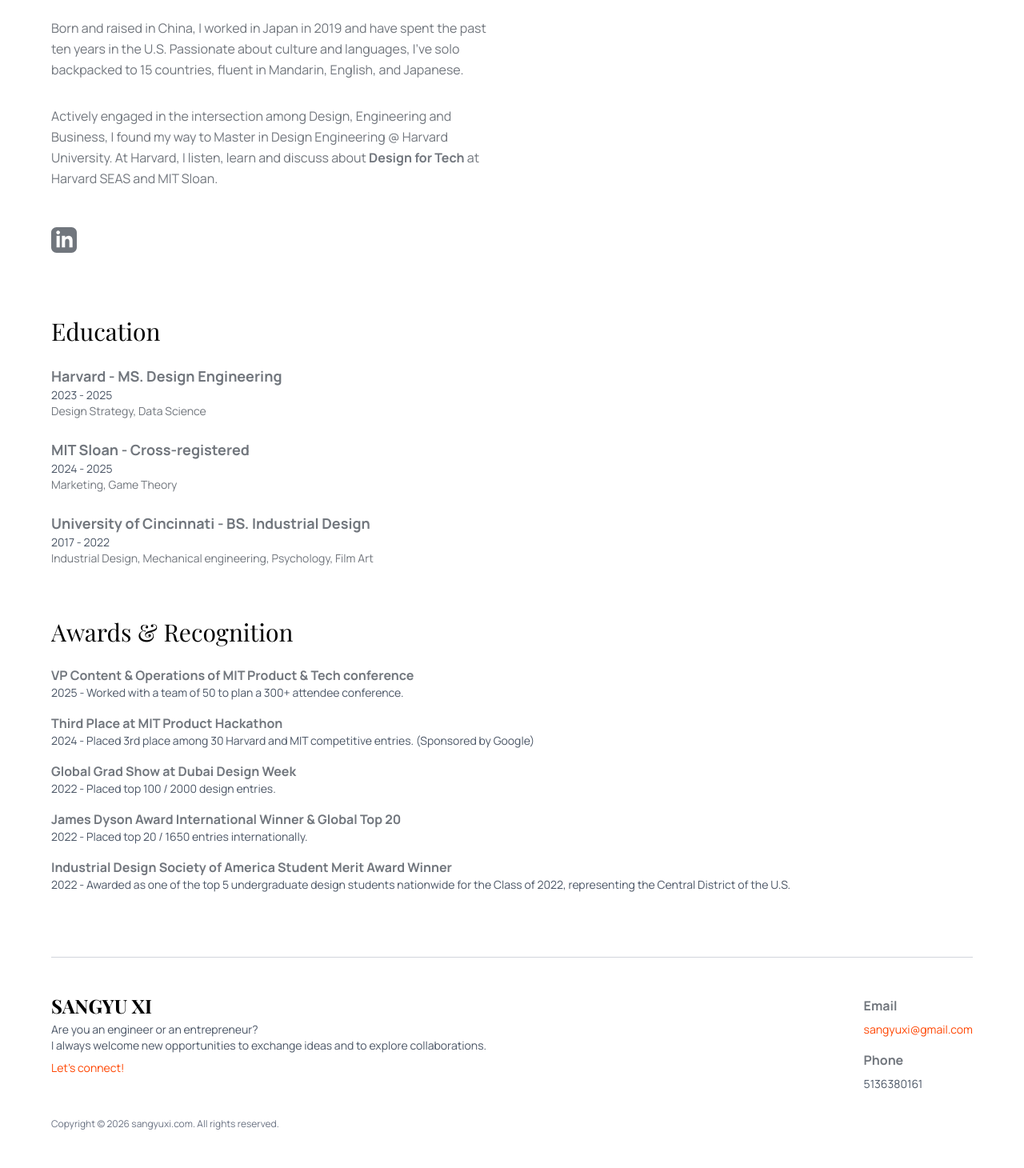
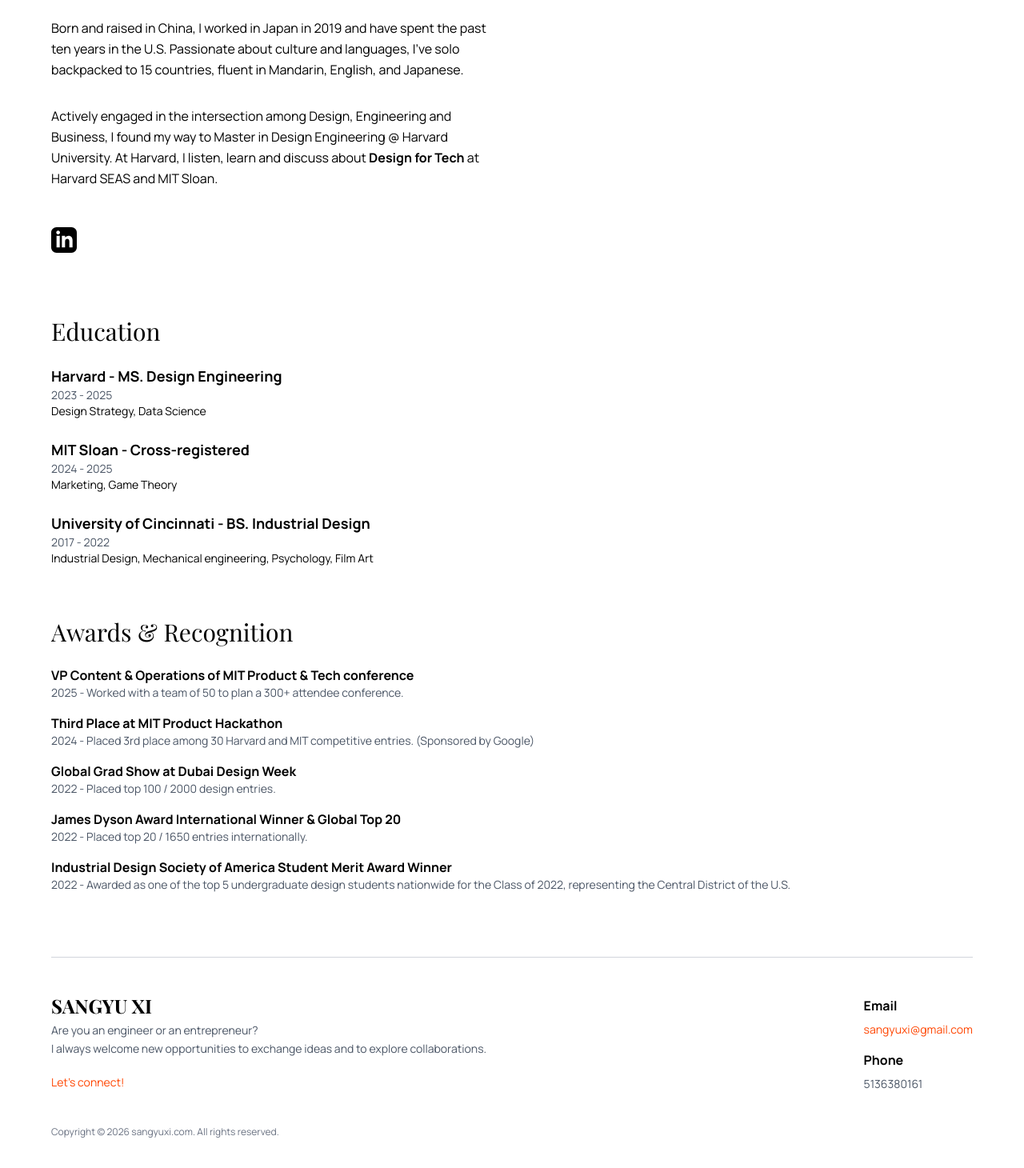
Before and after one commit to sekimataki/portfolio, a Next.js app: page /about in a window 1280 px wide. Shown: the part 450-1910 px from the top of the page at 80% size. Built offline with nearby package versions, Linux system fonts and the light colour scheme.

Commit message:
Your descriptive message here

```diff
--- a/app/about/page.tsx
+++ b/app/about/page.tsx
@@ -1,7 +1,7 @@
 "use client";
 
 import type { ReactNode } from "react";
-import { useEffect, useLayoutEffect, useState } from "react";
+import { useEffect, useLayoutEffect, useRef, useState } from "react";
 import Link from "next/link";
 import Image from "next/image";
 
@@ -64,9 +64,37 @@
   return show;
 }
 
+function useRevealOnScroll<T extends HTMLElement = HTMLElement>() {
+  const ref = useRef<T | null>(null);
+  const [show, setShow] = useState(false);
+
+  useLayoutEffect(() => {
+    if (readPrefersReducedMotion()) {
+      setShow(true);
+      return;
+    }
+    const el = ref.current;
+    if (!el) return;
+    const io = new IntersectionObserver(
+      ([entry]) => {
+        if (entry.isIntersecting) {
+          setShow(true);
+          io.disconnect();
+        }
+      },
+      { threshold: 0.1, rootMargin: "0px 0px -6% 0px" },
+    );
+    io.observe(el);
+    return () => io.disconnect();
+  }, []);
+
+  return { ref, show };
+}
+
 export default function About() {
   const [headerScrolled, setHeaderScrolled] = useState(false);
   const foldShow = useRevealOnMount();
+  const footReveal = useRevealOnScroll<HTMLElement>();
 
   useEffect(() => {
     const onScroll = () => setHeaderScrolled(window.scrollY > 12);
@@ -152,19 +180,19 @@
             </FadeSlideSegment>
 
             <FadeSlideSegment show={foldShow} index={5} className="w-full">
-              <p className="font-manrope text-sm leading-relaxed text-[#71767D] sm:text-base">
+              <p className="font-manrope text-sm leading-relaxed text-[#000000] sm:text-base">
                 &ldquo;Sangyu(桑榆)&rdquo; comes from a Chinese ancient poem, meaning &ldquo;Sunset&rdquo;. In the poem, it suggests that if one loses something at the sunrise, she will gain something else at the sunset. Growing up, I embraced an adventurous spirit, always prioritizing the richness of experience of my journey.
               </p>
             </FadeSlideSegment>
 
             <FadeSlideSegment show={foldShow} index={6} className="w-full">
-              <p className="font-manrope text-sm leading-relaxed text-[#71767D] sm:text-base">
+              <p className="font-manrope text-sm leading-relaxed text-[#000000] sm:text-base">
                 Born and raised in China, I worked in Japan in 2019 and have spent the past ten years in the U.S. Passionate about culture and languages, I&apos;ve solo backpacked to 15 countries, fluent in Mandarin, English, and Japanese.
               </p>
             </FadeSlideSegment>
 
             <FadeSlideSegment show={foldShow} index={7} className="w-full">
-              <p className="font-manrope text-sm leading-relaxed text-[#71767D] sm:text-base">
+              <p className="font-manrope text-sm leading-relaxed text-[#000000] sm:text-base">
                 Actively engaged in the intersection among Design, Engineering and Business, I found my way to Master in Design Engineering @ Harvard University. At Harvard, I listen, learn and discuss about{" "}
                 <span className="font-bold">Design for Tech</span> at Harvard SEAS and MIT Sloan.
               </p>
@@ -177,7 +205,7 @@
                 rel="noopener noreferrer"
                 className="transition-all hover:text-[#000000] hover:opacity-70"
               >
-                <svg className="h-7 w-7 sm:h-8 sm:w-8" fill="#71767D" viewBox="0 0 24 24">
+                <svg className="h-7 w-7 sm:h-8 sm:w-8" fill="#000000" viewBox="0 0 24 24">
                   <path d="M19 0h-14c-2.761 0-5 2.239-5 5v14c0 2.761 2.239 5 5 5h14c2.762 0 5-2.239 5-5v-14c0-2.761-2.238-5-5-5zm-11 19h-3v-11h3v11zm-1.5-12.268c-.966 0-1.75-.79-1.75-1.764s.784-1.764 1.75-1.764 1.75.79 1.75 1.764-.783 1.764-1.75 1.764zm13.5 12.268h-3v-5.604c0-3.368-4-3.113-4 0v5.604h-3v-11h3v1.765c1.396-2.586 7-2.777 7 2.476v6.759z" />
                 </svg>
               </a>
@@ -190,7 +218,7 @@
             <FadeSlideSegment show={foldShow} index={9} className="w-full min-w-0">
               <h3 className="mb-4 font-playfair text-2xl text-pretty text-[#000000] sm:mb-6 sm:text-3xl">Education</h3>
             </FadeSlideSegment>
-            <div className="space-y-4 font-manrope text-[#71767D] sm:space-y-6">
+            <div className="space-y-4 font-manrope text-[#000000] sm:space-y-6">
               <FadeSlideSegment show={foldShow} index={10} className="w-full">
                 <div>
                   <h4 className="break-words text-base font-bold sm:text-lg">Harvard - MS. Design Engineering</h4>
@@ -219,7 +247,7 @@
             <FadeSlideSegment show={foldShow} index={13} className="w-full min-w-0">
               <h3 className="mb-4 font-playfair text-2xl text-pretty text-[#000000] sm:mb-6 sm:text-3xl">Awards & Recognition</h3>
             </FadeSlideSegment>
-            <div className="space-y-4 font-manrope text-[#71767D]">
+            <div className="space-y-4 font-manrope text-[#000000]">
               <FadeSlideSegment show={foldShow} index={14} className="w-full">
                 <div>
                   <h4 className="break-words text-sm font-bold sm:text-base">VP Content & Operations of MIT Product & Tech conference</h4>
@@ -256,24 +284,25 @@
           </section>
         </div>
 
-        <footer className="mt-12 border-t border-gray-300 pt-8 sm:mt-16 sm:pt-12 md:mt-20">
-          <div className="flex min-w-0 flex-col items-start justify-between gap-6 sm:gap-8 md:flex-row md:items-start">
-            <FadeSlideSegment show={foldShow} index={19} className="w-full min-w-0 space-y-2 md:max-w-xl">
+        <footer
+          ref={footReveal.ref}
+          className="mt-10 border-t border-gray-300 pt-8 sm:mt-16 sm:pt-12 md:mt-20"
+        >
+            <div className="flex min-w-0 flex-col gap-6 sm:gap-8 md:flex-row md:items-start md:justify-between">
+              <FadeSlideSegment show={footReveal.show} index={0} className="min-w-0 space-y-2 md:max-w-xl">
                 <h4 className="font-playfair text-[20px] font-bold uppercase leading-none text-black sm:text-[24px]">Sangyu Xi</h4>
-              <p className="font-manrope text-xs text-gray-600 sm:text-sm">
-                Are you an engineer or an entrepreneur?
-                <br />
-                I always welcome new opportunities to exchange ideas and to explore collaborations.
-                <br />
+                <p className="font-manrope text-xs leading-relaxed text-gray-600 sm:text-sm">
+                  Are you an engineer or an entrepreneur?<br />
+                  I always welcome new opportunities to exchange ideas and to explore collaborations.<br />
                 </p>
-              <a href="mailto:sangyuxi@gmail.com">
+                <a href="mailto:sangyuxi@gmail.com" className="inline-flex min-h-11 items-center py-1">
                   <p className="font-manrope text-xs text-[#FF4500] sm:text-sm">Let&apos;s connect!</p>
                 </a>
               </FadeSlideSegment>
-            <FadeSlideSegment show={foldShow} index={20} className="w-full min-w-0 space-y-2 md:w-auto md:shrink-0">
-              <h4 className="font-manrope text-sm font-bold text-[#71767D] sm:text-base">Email</h4>
+              <FadeSlideSegment show={footReveal.show} index={1} className="min-w-0 space-y-2 md:shrink-0">
+                <h4 className="font-manrope text-sm font-bold text-[#000000] sm:text-base">Email</h4>
                 <p className="break-all font-manrope text-xs text-[#FF4500] sm:text-sm">sangyuxi@gmail.com</p>
-              <h4 className="mt-4 font-manrope text-sm font-bold text-[#71767D] sm:text-base">Phone</h4>
+                <h4 className="mt-4 font-manrope text-sm font-bold text-[#000000] sm:text-base">Phone</h4>
                 <p className="font-manrope text-xs text-gray-600 sm:text-sm">
                   <a href="tel:+15136380161" className="hover:text-black">
                     5136380161
@@ -281,8 +310,10 @@
                 </p>
               </FadeSlideSegment>
             </div>
-          <FadeSlideSegment show={foldShow} index={22} className="mt-6 w-full sm:mt-8">
-            <p className="font-manrope text-xs text-gray-500">Copyright &copy; 2026 sangyuxi.com. All rights reserved.</p>
+            <FadeSlideSegment show={footReveal.show} index={3} className="mt-6 sm:mt-8">
+              <p className="font-manrope text-xs text-gray-500">
+                Copyright &copy; 2026 sangyuxi.com. All rights reserved.
+              </p>
             </FadeSlideSegment>
           </footer>
       </div>
--- a/app/page.tsx
+++ b/app/page.tsx
@@ -160,7 +160,7 @@
       <div className="hero-fade-to-white" aria-hidden />
       <div className="hero-content mx-auto mt-12 w-full min-w-0 max-w-[1440px] pl-[max(1.25rem,env(safe-area-inset-left))] pr-[max(1.25rem,env(safe-area-inset-right))] sm:mt-10 sm:pl-8 sm:pr-8 md:mt-12 lg:pl-[54px] lg:pr-[65px]">
         <FadeSlideSegment show={foldShow} index={3} className="max-w-[768px] min-w-0">
-          <h2 className="font-playfair text-[clamp(1.75rem,5.5vw,5rem)] font-medium leading-[1.08] tracking-tight text-pretty text-black sm:leading-[1.05]">
+          <h2 className="font-playfair text-[clamp(2rem,5.5vw,5rem)] font-medium leading-[1.08] tracking-tight text-pretty text-black sm:text-[clamp(1.75rem,5.5vw,5rem)] sm:leading-[1.05]">
             Design for <span className="font-playfair italic">humanity </span>
             to thrive with AI
           </h2>
@@ -328,11 +328,13 @@
         </>
       ) : (
         <>
-          {textStack}
+          <div className="order-2 w-full min-w-0 lg:order-none">
+            {textStack}
+          </div>
           <FadeSlideSegment
             show={show}
             index={imageIndexRight}
-            className="w-full shrink-0 lg:ml-auto lg:w-fit"
+            className="order-1 w-full shrink-0 lg:order-none lg:ml-auto lg:w-fit"
           >
             {imageColumn}
           </FadeSlideSegment>
```
Lines whose indentation alone changed are shown as unchanged.
